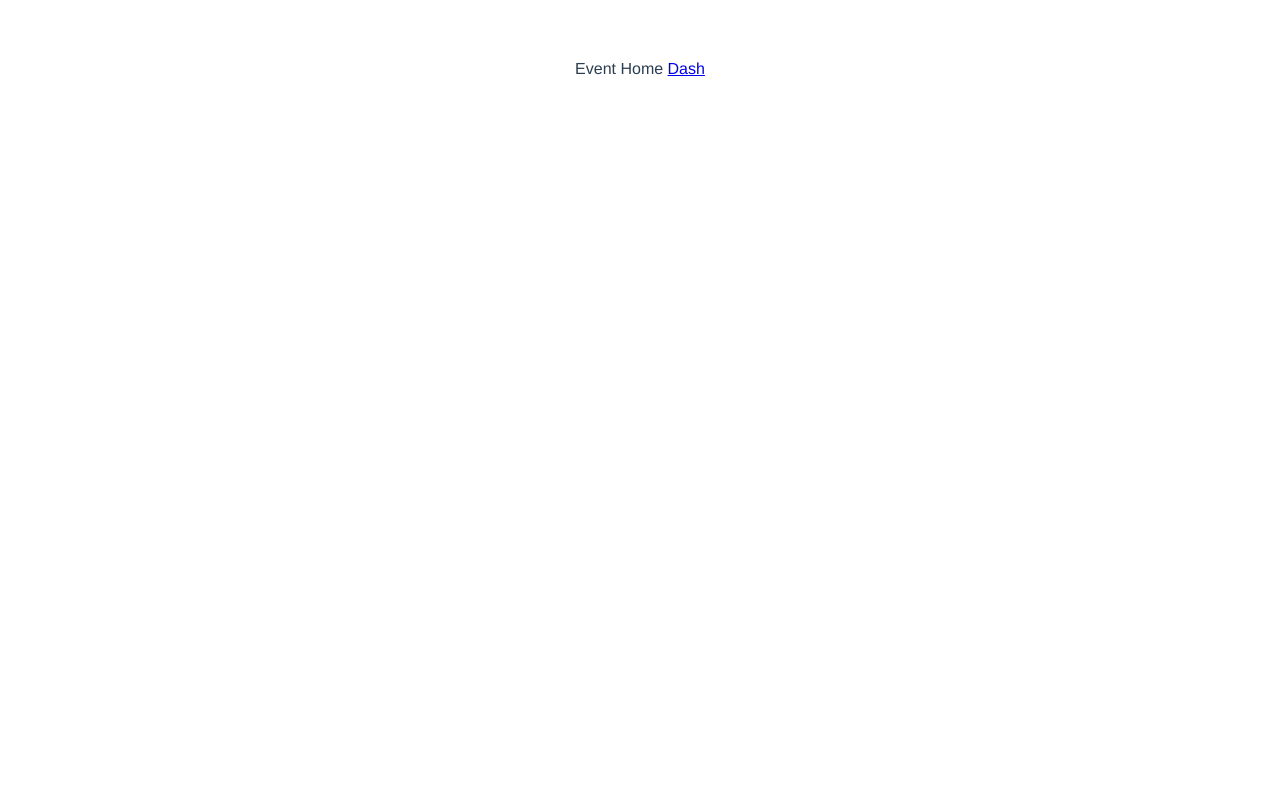
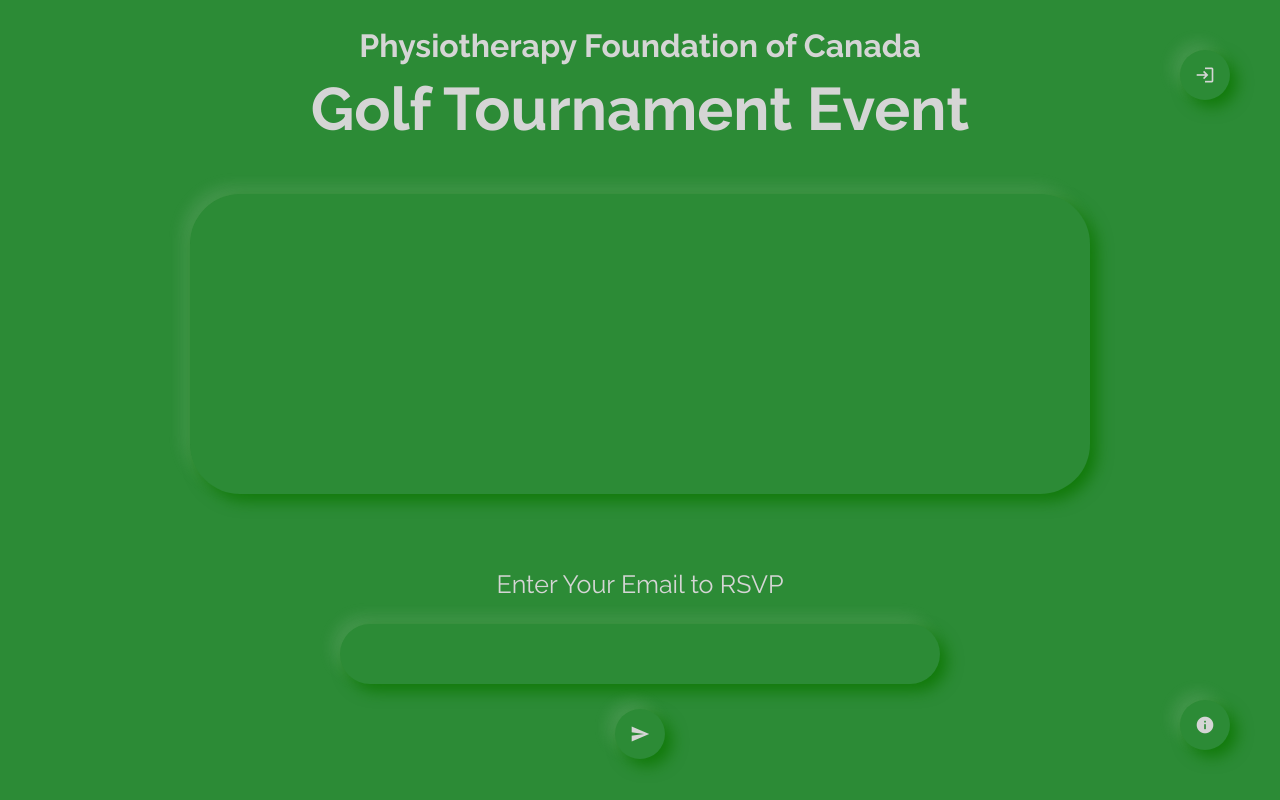
Before and after one commit to gaurav552/event-app, a Vue app: page / in a window 1280 px wide. Built offline with nearby package versions, Linux system fonts and the light colour scheme.

Commit message:
front end page day 1 commit

```diff
--- a/public/index.html
+++ b/public/index.html
@@ -5,6 +5,8 @@
     <meta http-equiv="X-UA-Compatible" content="IE=edge">
     <meta name="viewport" content="width=device-width,initial-scale=1.0">
     <link rel="icon" href="<%= BASE_URL %>favicon.ico">
+      <link href="https://fonts.googleapis.com/css2?family=Material+Icons"
+            rel="stylesheet">
     <title><%= htmlWebpackPlugin.options.title %></title>
   </head>
   <body>
--- a/src/App.vue
+++ b/src/App.vue
@@ -12,12 +12,37 @@ export default {
 </script>
 
 <style>
-#app {
-  font-family: Avenir, Helvetica, Arial, sans-serif;
-  -webkit-font-smoothing: antialiased;
-  -moz-osx-font-smoothing: grayscale;
-  text-align: center;
-  color: #2c3e50;
-  margin-top: 60px;
+:root{
+  --bg-frontEnd:#2C8B36;
+  --color-frontEnd:#D5D5D5;
 }
+
+[data-theme='light']{
+  --bg-frontEnd:#F7F7F7;
+  --color-frontEnd:#00365A;
+}
+
+*{
+  margin: 0;
+  padding: 0;
+  box-sizing: border-box;
+  transition: all .3s ease-out;
+}
+
+body{
+  background-color: var(--bg-frontEnd);
+  height: 100vh;
+  min-height: 720px;
+  /*min-width: 475px;*/
+  position: relative;
+  user-select: none;
+  -webkit-tap-highlight-color: transparent;
+}
+
+#app{
+  height: 100%;
+  display: grid;
+  place-items: center;
+}
+
 </style>
--- a/src/components/BackEndPage/Dashboard.vue
+++ b/src/components/BackEndPage/Dashboard.vue
@@ -5,7 +5,10 @@
 
 <script>
 export default {
-name: "Dashboard"
+name: "Dashboard",
+  created() {
+    document.querySelector('body').setAttribute('data-theme','light')
+  }
 }
 </script>
 
--- /dev/null
+++ b/src/components/HomePage/CenterBox.vue
@@ -0,0 +1,30 @@
+<template>
+  <div class="center-box">
+
+  </div>
+</template>
+
+<script>
+export default {
+name: "CenterBox"
+}
+</script>
+
+<style scoped>
+
+.center-box{
+  width: min(90%, 900px);
+  height: 300px;
+  border-radius: 50px;
+  margin-bottom: 50px;
+  box-shadow: 7px 7px 15px rgb(17, 122, 9), -7px -7px 15px rgba(223, 223, 223, .15);
+}
+
+@media only screen and (max-width: 700px) {
+  .center-box{
+    height: 200px;
+    /*margin: 15px auto;*/
+  }
+}
+
+</style>
--- a/src/components/HomePage/HomePage.vue
+++ b/src/components/HomePage/HomePage.vue
@@ -1,14 +1,118 @@
 <template>
-    Event Home
-    <router-link to="/dashboard">Dash</router-link>
+
+  <app-round-btn :link="true" :path="'/dashboard'" class="loginBtn">
+      <span class="material-icons">
+        login
+      </span>
+  </app-round-btn>
+
+  <main>
+    <div class="heading">
+      <h3>Physiotherapy Foundation of Canada </h3>
+      <h1>Golf Tournament Event</h1>
+    </div>
+
+    <app-center-box></app-center-box>
+
+    <div class="rsvp">
+      <app-r-s-v-p></app-r-s-v-p>
+    </div>
+  </main>
+
+  <app-round-btn :link="false" class="infoBtn">
+      <span class="material-icons">
+        info
+      </span>
+  </app-round-btn>
+
+
 </template>
 
 <script>
+import RoundButton from "@/components/utils/RoundButton";
+import RSVP from "@/components/HomePage/RSVP";
+import CenterBox from "@/components/HomePage/CenterBox";
+
 export default {
-name: "HomePage"
+  name: "HomePage",
+  components: {
+    AppRoundBtn: RoundButton,
+    AppRSVP:RSVP,
+    AppCenterBox: CenterBox
+  },
+  created() {
+    document.querySelector('body').setAttribute('data-theme','green')
+  }
 }
 </script>
 
 <style scoped>
+@import url('https://fonts.googleapis.com/css2?family=Raleway:wght@100;200;300;400;500;600;700;800;900&display=swap');
+
+.material-icons {
+  font-size: 20px;
+}
+
+.loginBtn {
+  position: fixed;
+  top: 50px;
+  right: 50px;
+}
+
+.infoBtn {
+  position: fixed;
+  bottom: 50px;
+  right: 50px;
+}
+
+main{
+  font-family: 'Raleway', sans-serif;
+  display: flex;
+  justify-content: center;
+  flex-direction: column;
+  align-items: center;
+  height: max(100%, 400px);
+  width: 90%;
+}
+
+main .heading{
+  text-align: center;
+  color: var(--color-frontEnd);
+  margin-bottom: 50px;
+}
+
+main .heading h3{
+  font-size: clamp(20px, 2.5vw, 35px);
+  margin: 10px auto;
+}
+
+main .heading h1{
+  font-size: clamp(30px, 5vw, 60px);
+}
+
+.rsvp{
+  display: flex;
+  flex-direction: column;
+  justify-content: center;
+  align-items: center;
+  width: 100%;
+}
+
+@media only screen and (max-width: 700px) {
+  .loginBtn {
+    top: revert;
+    bottom: 30px;
+    left: 30px;
+  }
+
+  .infoBtn {
+    bottom: 30px;
+    right: 30px;
+  }
+
+  .material-icons {
+    font-size: 16px;
+  }
+}
 
 </style>
--- /dev/null
+++ b/src/components/HomePage/RSVP.vue
@@ -0,0 +1,67 @@
+<template>
+  <label for="email">Enter Your Email to RSVP</label>
+  <input type="text" autocomplete="off" id="email">
+  <app-round-btn class="submit" :link="false">
+    <span class="material-icons">send</span>
+  </app-round-btn>
+</template>
+
+<script>
+import RoundButton from "@/components/utils/RoundButton";
+
+export default {
+name: "RSVP",
+  components:{
+    AppRoundBtn: RoundButton
+  }
+}
+</script>
+
+<style scoped>
+
+  label{
+    margin: 25px auto;
+    color: var(--color-frontEnd);
+    font-size: 25px;
+  }
+
+  input{
+    width: min(600px, 70%);
+    padding: 15px 25px;
+    color: var(--color-frontEnd);
+    font-size: 20px;
+    height: 60px;
+    border-radius: 50px;
+    outline: none;
+    background: var(--bg-frontEnd);
+    border: none;
+    box-shadow: 7px 7px 15px rgb(17, 122, 9), -7px -7px 15px rgba(223, 223, 223, .15);
+  }
+
+  input:focus{
+    box-shadow: inset 7px 7px 15px rgb(17, 122, 9), inset -7px -7px 15px rgba(223, 223, 223, .15);
+  }
+
+  .submit{
+    margin: 25px;
+  }
+
+  .material-icons {
+    font-size: 20px;
+  }
+
+  @media only screen and (max-width: 700px) {
+    .material-icons {
+      font-size: 16px;
+    }
+
+    label{
+      margin: 20px 25px;
+    }
+
+    input{
+      height: 45px;
+    }
+  }
+
+</style>
--- /dev/null
+++ b/src/components/utils/RoundButton.vue
@@ -0,0 +1,53 @@
+<template>
+
+  <router-link :to="path" v-if="link">
+    <slot></slot>
+  </router-link>
+
+  <button type="button" v-else>
+    <slot></slot>
+  </button>
+
+</template>
+
+<script>
+export default {
+name: "RoundButton",
+  props:{
+    link: {
+      type:Boolean,
+      required:true
+    },
+    path:String
+  }
+}
+</script>
+
+<style scoped>
+  a, button{
+    display: grid;
+    place-items: center;
+    width: 50px;
+    height: 50px;
+    border-radius: 50%;
+    background-color: var(--bg-frontEnd);
+    color: var(--color-frontEnd);
+    text-decoration: none;
+    box-shadow: 7px 7px 15px rgb(17, 122, 9), -7px -7px 15px rgba(223, 223, 223, .15);
+    cursor: pointer;
+    border: none;
+    outline: none;
+  }
+
+  a:active,button:active{
+    box-shadow: none;
+  }
+
+  @media only screen and (max-width: 700px) {
+    a, button{
+      width: 40px;
+      height: 40px;
+    }
+  }
+
+</style>
```
